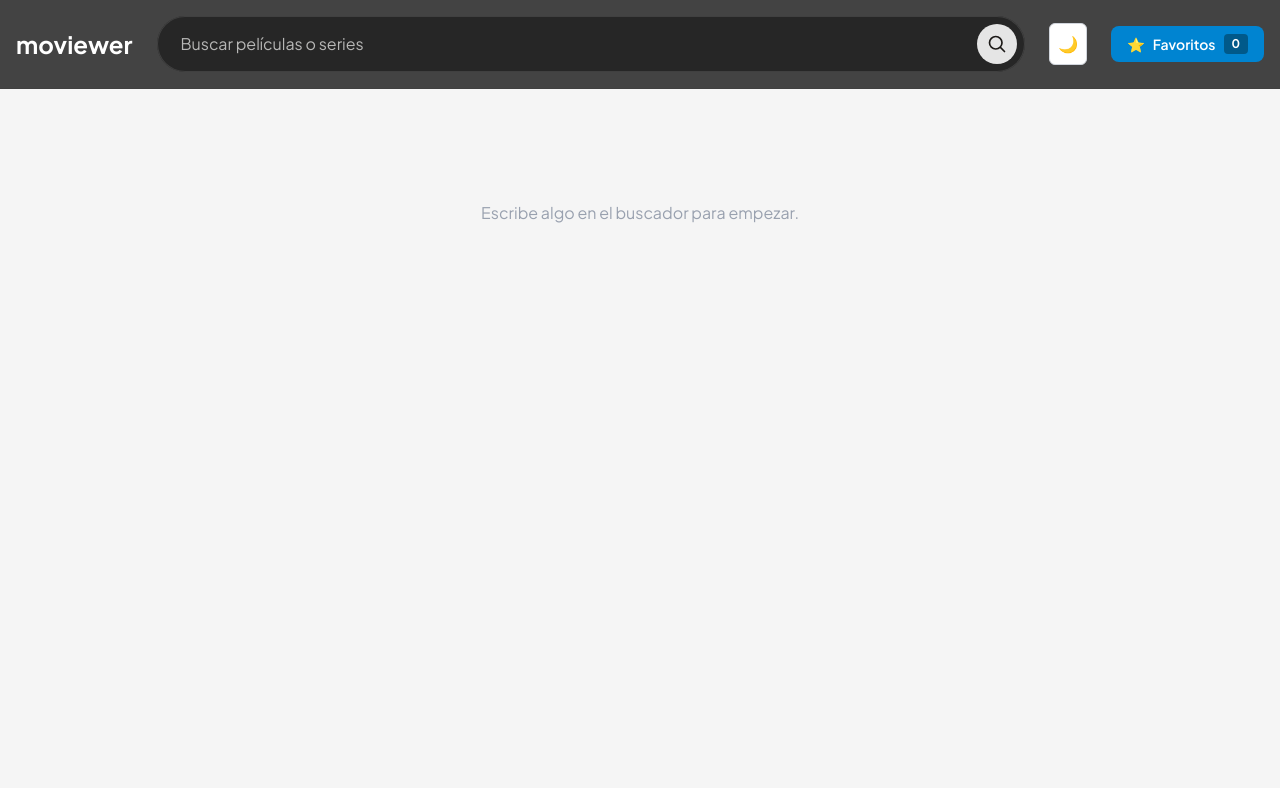
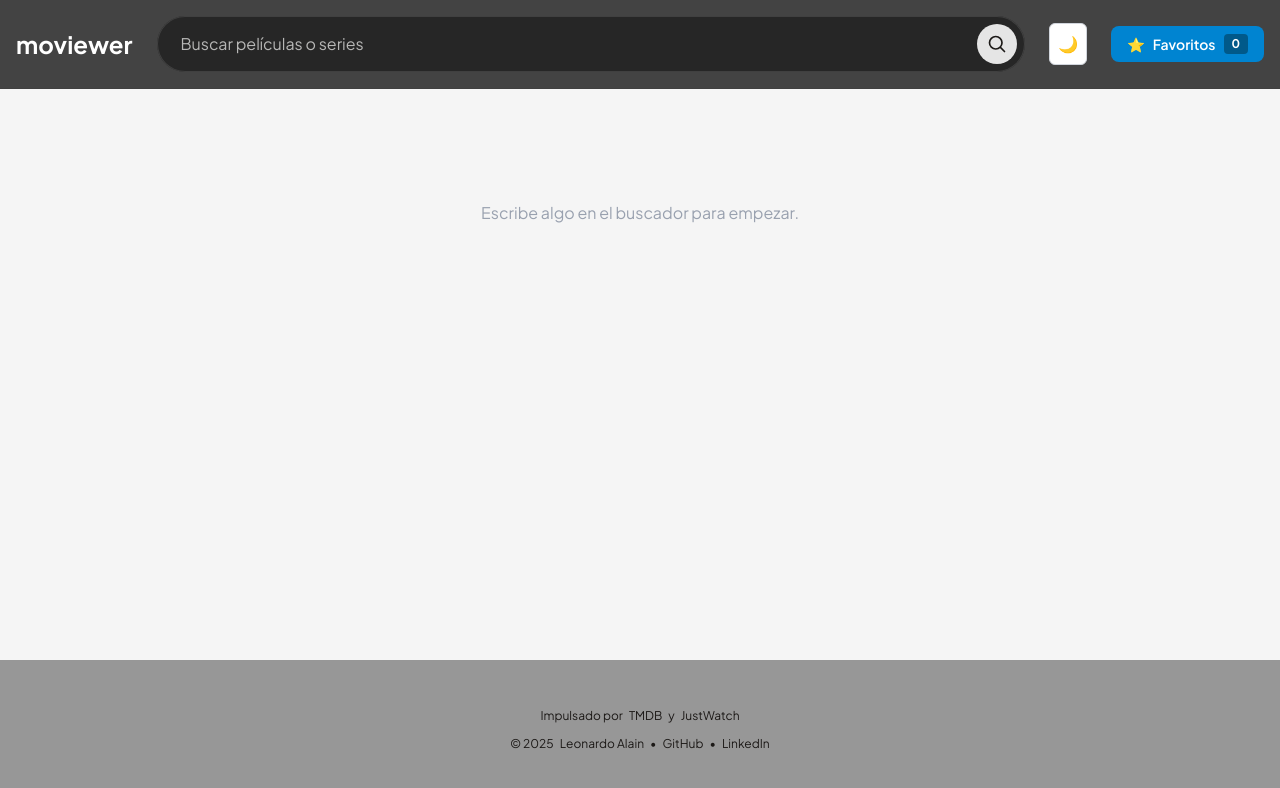
Before and after one commit to leinvg/movie-viewer, a Next.js app: page /search in a window 1280 px wide. Shown: the top 788 px of the page. Built offline with nearby package versions, Linux system fonts and the light colour scheme.

Commit message:
feat: implementar footer con copyright, créditos TMDB/JustWatch y links sociales

```diff
--- a/src/app/layout.tsx
+++ b/src/app/layout.tsx
@@ -27,10 +27,10 @@ export default function RootLayout({
       lang="es"
       className={`${plusJakartaSans.variable} scroll-smooth antialiased`}
     >
-      <body className="bg-neutral-100 dark:bg-neutral-900 text-black dark:text-stone-100 overflow-x-hidden transition-colors flex flex-col min-h-screen">
+      <body className="bg-neutral-100 dark:bg-neutral-900 text-stone-900 dark:text-stone-100 overflow-x-hidden transition-colors flex flex-col min-h-screen">
         <ThemeProvider />
         {children}
-        {/* <Footer /> */}
+        <Footer />
       </body>
     </html>
   );
--- a/src/app/page.tsx
+++ b/src/app/page.tsx
@@ -1,18 +1,14 @@
 // src/app/page.tsx
 
 import SearchBox from "@/components/SearchBox";
-import Header from "@/components/Header";
-import Carousel from "@/components/Carousel";
-import { getTrendingAll } from "@/services/tmdb";
+import FavoritesLink from "@/components/FavoritesLink";
 
 export default async function Home() {
-  const trending = await getTrendingAll();
-
   return (
     <main className="flex-1">
       <div className="container mx-auto px-4 md:px-8">
-        <section className="w-full py-[20vh] flex flex-col items-center 2xl:py-64">
-          <div className="px-6 flex flex-col items-center gap-2 md:gap-3 mb-10 md:mb-12 text-center">
+        <section className="w-full py-[20vh] flex flex-col items-center 2xl:py-64 gap-10 md:gap-12">
+          <div className="px-6 flex flex-col items-center gap-2 md:gap-3 text-center">
             <h1 className="text-3xl md:text-4xl leading-tight tracking-tight font-medium">
               Guía de <span className="hidden md:inline">Plataformas </span>
               Streaming
@@ -21,8 +17,9 @@ export default async function Home() {
               Elige tus títulos favoritos y descubre dónde verlos.
             </p>
           </div>
-          <div className="w-full max-w-lg md:max-w-2xl">
+          <div className="w-full max-w-lg md:max-w-2xl flex flex-col items-center gap-6">
             <SearchBox />
+            <FavoritesLink />
           </div>
         </section>
       </div>
--- /dev/null
+++ b/src/components/FavoritesLink.tsx
@@ -0,0 +1,22 @@
+// src/components/FavoritesLink.tsx
+
+"use client";
+
+import Link from "next/link";
+import useAppStore from "@/store/appStore";
+
+export default function FavoritesLink() {
+  const { favorites } = useAppStore();
+
+  if (favorites.length === 0) return null;
+
+  return (
+    <Link
+      href="/favorites"
+      className="inline-flex items-center gap-1 text-sm text-stone-100/70 hover:text-stone-100 transition-colors"
+    >
+      Ver mis {favorites.length} favoritos
+      <span className="text-lg">→</span>
+    </Link>
+  );
+}
--- a/src/components/Footer.tsx
+++ b/src/components/Footer.tsx
@@ -1,43 +1,57 @@
+// src/components/Footer.tsx
+
 "use client";
 
 export default function Footer() {
   const currentYear = new Date().getFullYear();
 
   return (
-    <footer className="text-white/50 text-sm">
-      <div className="container max-w-5xl mx-auto px-4 md:px-8 py-6 flex flex-col sm:flex-row items-center justify-between gap-4">
-        <div className="flex items-center">
-          <div className="flex gap-1 text-xs">
-            <p>© {currentYear}</p>
-            <span>Powered by</span>
+    <footer className="bg-neutral-950/40 dark:text-stone-100/40">
+      <div className="container mx-auto px-4 md:px-8">
+        <section className="px-6 py-10 md:py-12 flex flex-col text-xs items-center text-center gap-3 **:data-link:hover:text-stone-100 **:data-link:transition-colors">
+          <div className="flex items-center flex-wrap justify-center gap-1.5">
+            <p>Impulsado por</p>
             <a
               href="https://www.themoviedb.org/"
               target="_blank"
               rel="noopener noreferrer"
-              className="hover:text-white transition-colors"
+              data-link
             >
               TMDB
             </a>
-            <span>•</span>
+            <p>y</p>
             <a
               href="https://www.justwatch.com/"
               target="_blank"
               rel="noopener noreferrer"
-              className="hover:text-white transition-colors"
+              data-link
             >
               JustWatch
             </a>
           </div>
-        </div>
+          <div className="flex items-center gap-1.5 flex-wrap justify-center">
+            <p>© {currentYear}</p>
+            <p>Leonardo Alain</p>
+            <p>•</p>
             <a
               href="https://github.com/leinvg"
               target="_blank"
               rel="noopener noreferrer"
-          className="flex items-center gap-2 hover:text-white transition-colors text-sm"
+              data-link
             >
-          <span>Github @leinvg</span>
-          <span>→</span>
+              GitHub
             </a>
+            <p>•</p>
+            <a
+              href="https://linkedin.com/in/leonardo-alain-60a942126/"
+              target="_blank"
+              rel="noopener noreferrer"
+              data-link
+            >
+              LinkedIn
+            </a>
+          </div>
+        </section>
       </div>
     </footer>
   );
```
Lines whose indentation alone changed are shown as unchanged.
